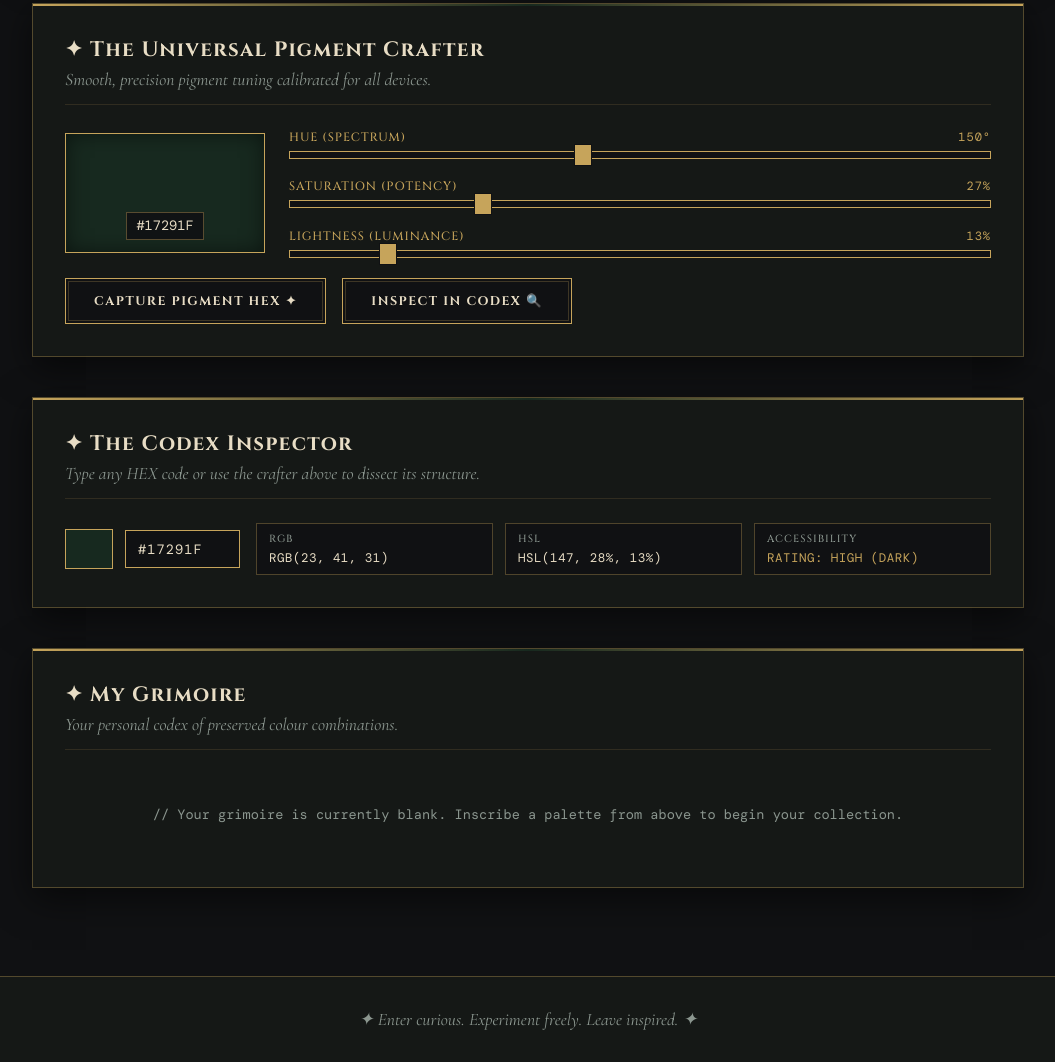
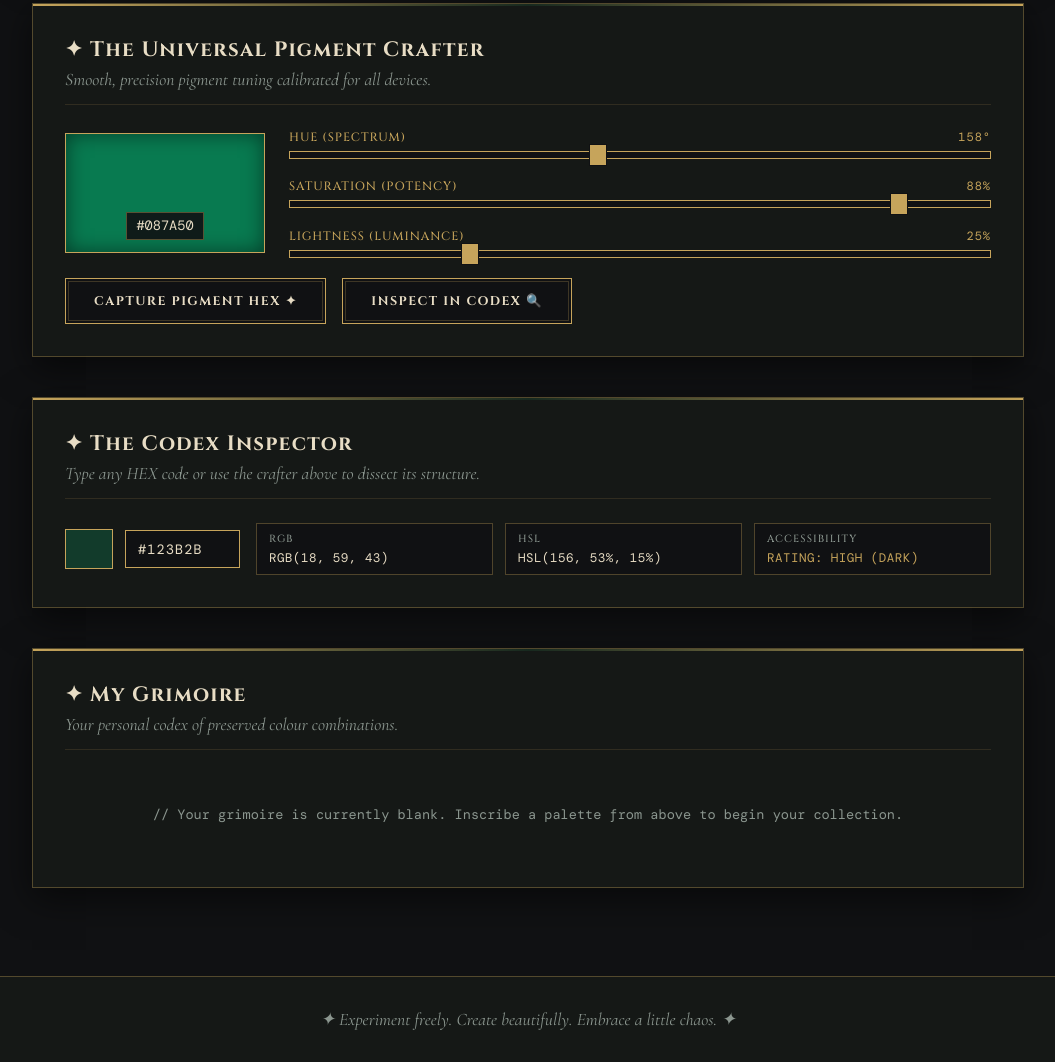
Before and after one commit to 4zg7h6dry2-alt/sorcery-of-color, a plain HTML site: page index.html in a window 1280 px wide. Shown: the part 971-2033 px from the top of the page, without its empty margins (112-1167 px from the left). Drawn offline with nearby package versions, Linux system fonts and the light colour scheme.

Commit message:
Update index.html

```diff
--- a/index.html
+++ b/index.html
@@ -3,7 +3,7 @@
 <head>
     <meta charset="UTF-8">
     <meta name="viewport" content="width=device-width, initial-scale=1.0">
-    <title>The Enchanted Atelier — Where Colours Become Magic</title>
+    <title>Sorcery of Color — Where Colours Become Magic</title>
     <!-- Google Fonts: Cinzel, Fraunces, Cormorant Garamond, DM Mono -->
     <link rel="preconnect" href="https://fonts.googleapis.com">
     <link rel="preconnect" href="https://fonts.gstatic.com" crossorigin>
@@ -13,11 +13,11 @@
 </head>
 <body>
 
-    <!-- ATELIER HEADER -->
+    <!-- ALCHEMICAL HEADER -->
     <header class="site-header">
         <div class="logo-area">
             <span class="logo-symbol">✦</span>
-            <h1>The Enchanted Atelier</h1>
+            <h1>Sorcery of Color</h1>
             <span class="logo-subtitle">Where Colours Become Magic</span>
         </div>
 
@@ -25,10 +25,10 @@
         <div class="atmosphere-control">
             <label for="bgThemeSelect" class="control-label">Chamber Vibe:</label>
             <select id="bgThemeSelect" class="alchemical-select">
-                <option value="midnight">Void Midnight (#101113)</option>
-                <option value="forest">Enchanted Forest (#17291F)</option>
-                <option value="parchment">Aged Parchment (#E8DDC5)</option>
-                <option value="monolith">Obsidian Monolith (#080808)</option>
+                <option value="midnight">Void Midnight (#101311)</option>
+                <option value="forest">Enchanted Vault (#123B2B)</option>
+                <option value="parchment">Aged Parchment (#E6DFD3)</option>
+                <option value="monolith">Obsidian Monolith (#050505)</option>
             </select>
         </div>
     </header>
@@ -39,7 +39,7 @@
         <!-- INTRO / MANIFESTO -->
         <section class="workshop-intro">
             <h2>The Alchemist’s Workbench</h2>
-            <p class="margin-note">// Where colour meets curiosity, and creativity becomes a little bit magical.</p>
+            <p class="margin-note">// A mystical colour laboratory for curious minds and creative souls.</p>
         </section>
 
         <!-- SECTION 1: THE PALETTE GENERATOR -->
@@ -90,33 +90,33 @@
             </div>
 
             <div class="spectrum-workspace">
-                <div class="spectrum-preview-box" id="spectrumPreviewBox" style="background: #17291F;">
-                    <span class="spectrum-hex-badge mono-text" id="spectrumHexBadge">#17291F</span>
+                <div class="spectrum-preview-box" id="spectrumPreviewBox" style="background: #087A50;">
+                    <span class="spectrum-hex-badge mono-text" id="spectrumHexBadge">#087A50</span>
                 </div>
 
                 <div class="spectrum-sliders">
                     <div class="slider-group">
                         <div class="slider-header">
                             <label for="hueSlider">HUE (SPECTRUM)</label>
-                            <span id="hueVal" class="mono-text">150°</span>
+                            <span id="hueVal" class="mono-text">158°</span>
                         </div>
-                        <input type="range" id="hueSlider" class="alchemical-slider" min="0" max="360" value="150">
+                        <input type="range" id="hueSlider" class="alchemical-slider hue-track" min="0" max="360" value="158">
                     </div>
 
                     <div class="slider-group">
                         <div class="slider-header">
                             <label for="satSlider">SATURATION (POTENCY)</label>
-                            <span id="satVal" class="mono-text">27%</span>
+                            <span id="satVal" class="mono-text">88%</span>
                         </div>
-                        <input type="range" id="satSlider" class="alchemical-slider" min="0" max="100" value="27">
+                        <input type="range" id="satSlider" class="alchemical-slider" min="0" max="100" value="88">
                     </div>
 
                     <div class="slider-group">
                         <div class="slider-header">
                             <label for="lightSlider">LIGHTNESS (LUMINANCE)</label>
-                            <span id="lightVal" class="mono-text">13%</span>
+                            <span id="lightVal" class="mono-text">25%</span>
                         </div>
-                        <input type="range" id="lightSlider" class="alchemical-slider" min="0" max="100" value="13">
+                        <input type="range" id="lightSlider" class="alchemical-slider" min="0" max="100" value="25">
                     </div>
                 </div>
             </div>
@@ -134,17 +134,17 @@
             </div>
             <div class="inspector-workspace-compact">
                 <div class="inspector-picker-group">
-                    <div id="inspectorSwatchBox" class="inspector-color-block" style="background: #17291F;"></div>
-                    <input type="text" id="inspectHexInput" value="#17291F" maxlength="7" class="alchemical-text-input-compact mono-text" placeholder="#000000">
+                    <div id="inspectorSwatchBox" class="inspector-color-block" style="background: #123B2B;"></div>
+                    <input type="text" id="inspectHexInput" value="#123B2B" maxlength="7" class="alchemical-text-input-compact mono-text" placeholder="#000000">
                 </div>
                 <div class="inspector-readouts-grid">
                     <div class="readout-pill">
                         <span class="pill-label">RGB</span>
-                        <span id="readoutRgb" class="mono-text">RGB(23, 41, 31)</span>
+                        <span id="readoutRgb" class="mono-text">RGB(18, 59, 43)</span>
                     </div>
                     <div class="readout-pill">
                         <span class="pill-label">HSL</span>
-                        <span id="readoutHsl" class="mono-text">HSL(147, 28%, 13%)</span>
+                        <span id="readoutHsl" class="mono-text">HSL(156, 53%, 15%)</span>
                     </div>
                     <div class="readout-pill">
                         <span class="pill-label">ACCESSIBILITY</span>
@@ -169,7 +169,7 @@
 
     <!-- FOOTER -->
     <footer class="site-footer">
-        <p>✦ Enter curious. Experiment freely. Leave inspired. ✦</p>
+        <p>✦ Experiment freely. Create beautifully. Embrace a little chaos. ✦</p>
     </footer>
 
     <script src="script.js"></script>
```
